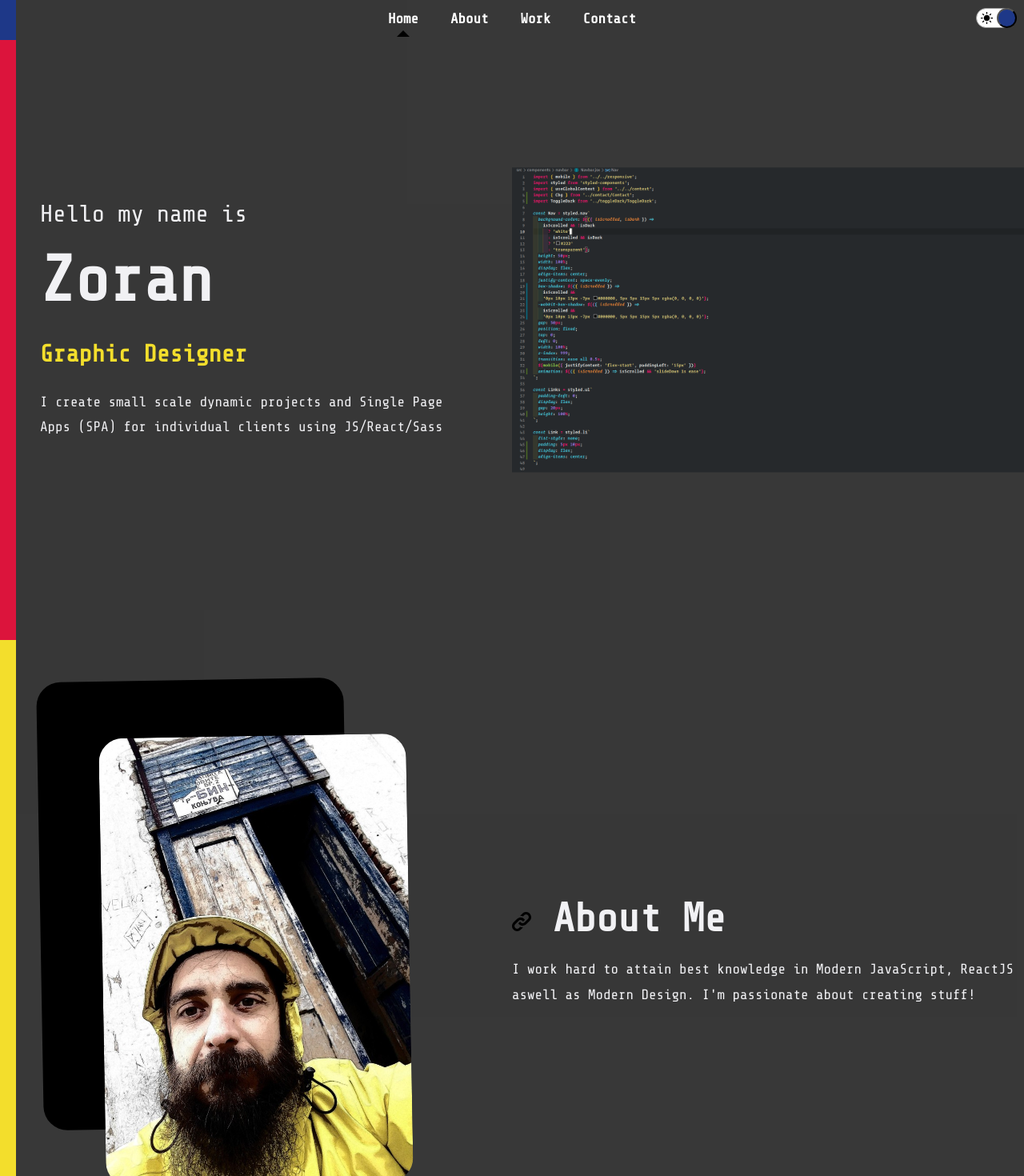
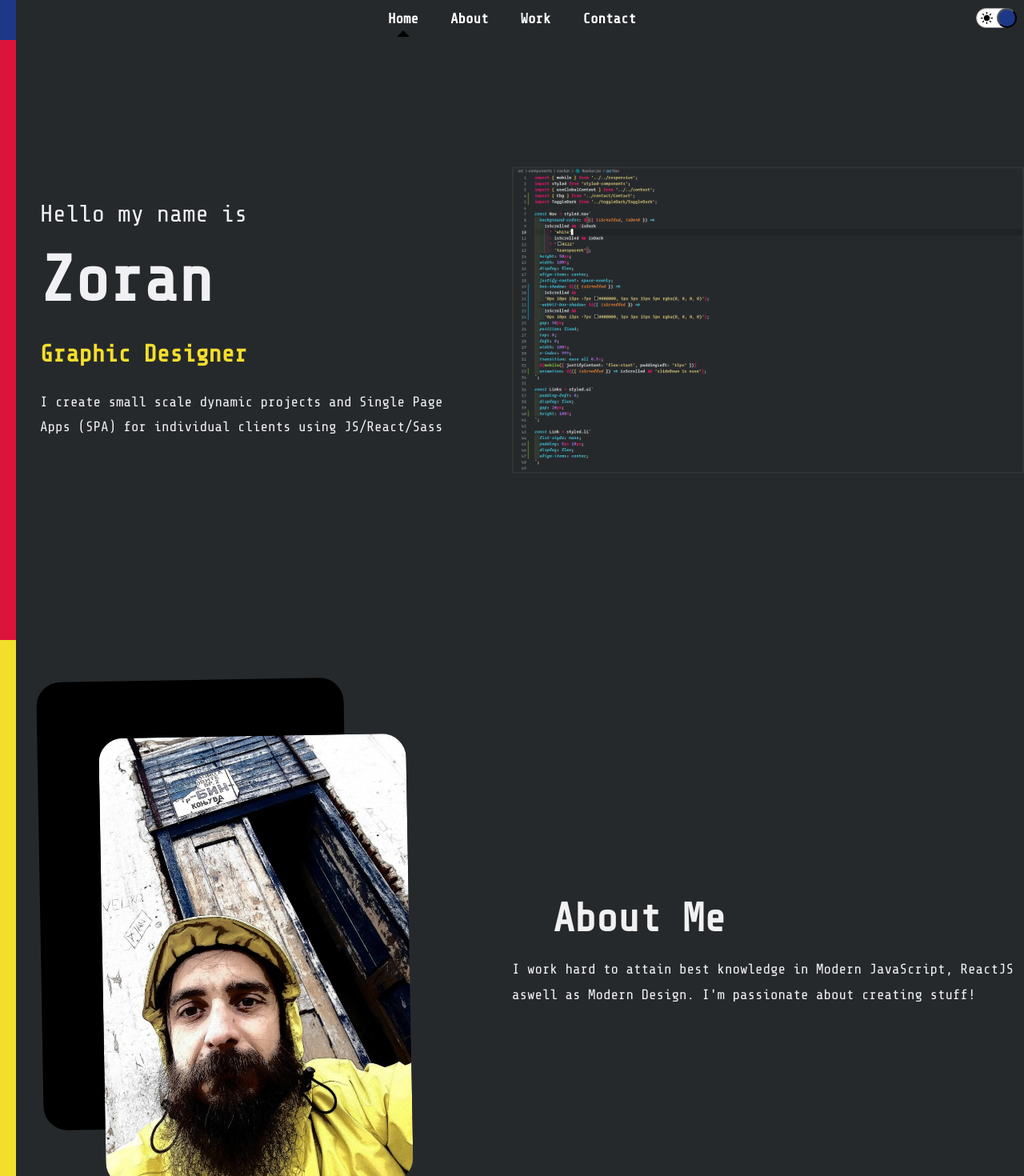
Before and after one commit to staystrongbg/portfolio, a React (Create React App) app: page / in a window 1280 px wide. Shown: the top 1470 px of the page at 80% size. Built offline with nearby package versions, Linux system fonts and the light colour scheme; some icons are missing.

Commit message:
Add files via upload

```diff
--- a/src/App.js
+++ b/src/App.js
@@ -14,7 +14,7 @@ function App() {
   const theme = {
     colors: {
       bg: 'radial-gradient(at left top, rgb(13, 32, 18) 0%, rgb(0, 9, 107) 100%)',
-      bg2: 'rgba(34,34,34,0.9)',
+      bg2: '#26292c',
       colorLight: '#f1f1f4',
       colorDark: '#111',
       yellowColor: '#f3de2c',
--- a/src/components/GlobalStyles.js
+++ b/src/components/GlobalStyles.js
@@ -29,6 +29,8 @@ html {
 
 
 
+
+
 @keyframes gradient {
   0% {
     background-position: 0% 50%;
--- a/src/components/about/About.jsx
+++ b/src/components/about/About.jsx
@@ -2,13 +2,31 @@ import './about.css';
 import Ninja1 from '../../img/20200404_153512.jpg';
 import { Cbg } from '../contact/Contact';
 import styled from 'styled-components';
-import { ReactComponent as Hyperlink } from '../../img/iconmonstr-link-1.svg';
+import { ReactComponent as Hyper } from '../../img/iconmonstr-link-1.svg';
+import { useGlobalContext } from '../../context';
 
 const ACbg = styled(Cbg)`
   background-color: ${({ theme }) => theme.colors.yellowColor};
 `;
 
+const Hyperlink = styled(Hyper)`
+  visibility: hidden;
+`;
+const ATitle = styled.h1`
+  font-weight: 600;
+  font-size: 50px;
+  a {
+    font-weight: 600;
+    font-size: 50px;
+    text-decoration: none;
+  }
+  &:hover ${Hyperlink} {
+    visibility: visible;
+  }
+`;
+
 const About = () => {
+  const { isDark } = useGlobalContext();
   document.title = 'devox-portfolio';
   return (
     <div className='a' id='about'>
@@ -20,9 +38,11 @@ const About = () => {
         </div>
       </div>
       <div className='a-right'>
-        <h1 className='a-title'>
-          <Hyperlink /> About Me
-        </h1>
+        <ATitle>
+          <a href='#about' style={{ color: isDark ? '#f1f1f1' : '#111' }}>
+            <Hyperlink /> About Me
+          </a>
+        </ATitle>
         <p className='a-desc'>
           I work hard to attain best knowledge in Modern JavaScript, ReactJS
           aswell as Modern Design. I'm passionate about creating stuff!
--- a/src/components/about/about.css
+++ b/src/components/about/about.css
@@ -51,10 +51,10 @@
   border-radius: 20px;
 }
 
-.a-title {
+/* .a-title {
   font-weight: 600;
   font-size: 50px;
-}
+} */
 
 .a-sub {
   margin: 20px 0px;
--- a/src/components/contact/Contact.jsx
+++ b/src/components/contact/Contact.jsx
@@ -3,10 +3,8 @@ import { ReactComponent as Phone } from '../../img/iconmonstr-phone-8.svg';
 import { ReactComponent as Email } from '../../img/iconmonstr-email-1.svg';
 import { ReactComponent as Git } from '../../img/iconmonstr-github-1.svg';
 import { ReactComponent as Linkedin } from '../../img/iconmonstr-linkedin-4.svg';
-import { ReactComponent as Hyperlink } from '../../img/iconmonstr-link-1.svg';
-
+import { ReactComponent as Hyper } from '../../img/iconmonstr-link-1.svg';
 import { mobile, mt } from '../../responsive';
-
 import { useRef, useState } from 'react';
 import emailjs from 'emailjs-com';
 import { useGlobalContext } from '../../context';
@@ -39,15 +37,26 @@ const Cleft = styled.div`
 const Cright = styled.div`
   flex: 1;
   display: flex;
-//   align-items: center;
+  align-items: center;
   justify-content: center;
   flex-direction: column;
 `;
 
+const Hyperlink = styled(Hyper)`
+  visibility: hidden;
+`;
 const Ctitle = styled.h1`
   font-size: 50px;
   font-weight: 600;
   width: 80%;
+  a {
+    font-size: 50px;
+    font-weight: 600;
+    text-decoration: none;
+  }
+  &:hover ${Hyperlink} {
+    visibility: visible;
+  }
 `;
 const Cinfo = styled.div`
   a {
@@ -167,7 +176,9 @@ const Contact = () => {
       <Cwrapper isDark={isDark}>
         <Cleft>
           <Ctitle>
-            <Hyperlink /> Want to contact me?
+            <a href='#contact' style={{ color: isDark ? '#f1f1f4' : '#111' }}>
+              <Hyperlink /> Want to contact me?
+            </a>
           </Ctitle>
           <Cinfo isDark={isDark}>
             <CinfoItem>
--- a/src/components/intro/Intro.jsx
+++ b/src/components/intro/Intro.jsx
@@ -2,6 +2,7 @@ import './intro.css';
 import { useGlobalContext } from '../../context';
 import { ReactComponent as Scroll } from '../../img/C.svg';
 import Code from '../../img/code.png';
+import CodeLight from '../../img/code-light.png';
 import styled from 'styled-components';
 import { Cbg } from '../contact/Contact';
 
@@ -54,7 +55,11 @@ const Intro = () => {
         />
       </div>
       <div className='i-right'>
-        <img src={Code} alt='' />
+        <img
+          src={isDark ? Code : CodeLight}
+          alt=''
+          style={{ border: !isDark && '2px solid lightgray' }}
+        />
       </div>
     </div>
   );
--- a/src/components/intro/intro.css
+++ b/src/components/intro/intro.css
@@ -21,6 +21,7 @@
   /* height: 60vh; */
   width: 100%;
   /* border-radius: 40px; */
+  border: 2px solid #333;
   right: 0;
 }
 
--- a/src/components/navbar/Navbar.jsx
+++ b/src/components/navbar/Navbar.jsx
@@ -7,7 +7,7 @@ import ToggleDark from '../toggleDark/ToggleDark';
 const Nav = styled.nav`
   background-color: ${({ isScrolled, isDark, theme }) =>
     isScrolled && !isDark
-      ? theme.colors.sucmurasta
+      ? theme.colors.colorLight
       : isScrolled && isDark
       ? theme.colors.bg2
       : 'transparent'};
--- a/src/components/products/Products.jsx
+++ b/src/components/products/Products.jsx
@@ -3,7 +3,8 @@ import styled from 'styled-components';
 import { mobile, tablet } from '../../responsive';
 import { products } from '../../data'; //named import ne mora da bude default export
 import { Cbg } from '../contact/Contact';
-import { ReactComponent as Hyperlink } from '../../img/iconmonstr-link-1.svg';
+import { ReactComponent as Hyper } from '../../img/iconmonstr-link-1.svg';
+import { useGlobalContext } from '../../context';
 
 const PCbg = styled(Cbg)`
   background-color: ${({ theme }) => theme.colors.darkGray};
@@ -24,10 +25,22 @@ const PlTexts = styled.div`
   width: 65%;
   ${mobile({ width: '100%' })}
 `;
+const Hyperlink = styled(Hyper)`
+  visibility: hidden;
+`;
 const PlTitle = styled.h1`
   font-size: 50px;
   font-weight: 600;
+  a {
+    font-size: 50px;
+    font-weight: 600;
+    text-decoration: none;
+  }
+  &:hover ${Hyperlink} {
+    visibility: visible;
+  }
 `;
+
 const PlDesc = styled.p`
   margin: 20px 0px;
   ${mobile({ display: 'none' })}
@@ -42,12 +55,15 @@ const PlList = styled('div')`
 `;
 
 const Products = () => {
+  const { isDark } = useGlobalContext();
   return (
     <Pl id='work'>
       <PCbg />
       <PlTexts>
         <PlTitle>
-          <Hyperlink /> Content i created
+          <a href='#work' style={{ color: isDark ? '#f1f1f4' : '#111' }}>
+            <Hyperlink /> Content i created
+          </a>
         </PlTitle>
         <PlDesc>
           Here is some of my work. On some projects i worked as Web Developer,
```
Also changed, not shown: src/img/code-dark.png (added), src/img/code-light.png (added).
